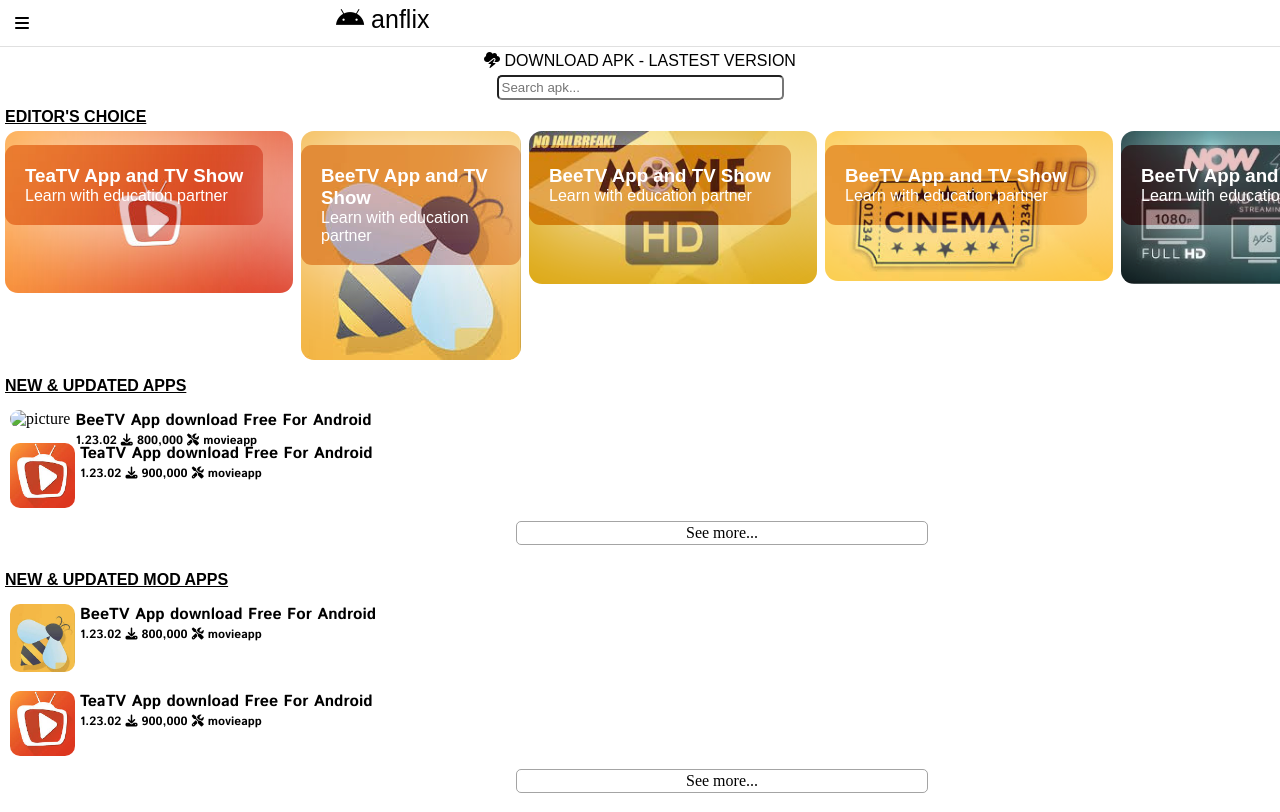
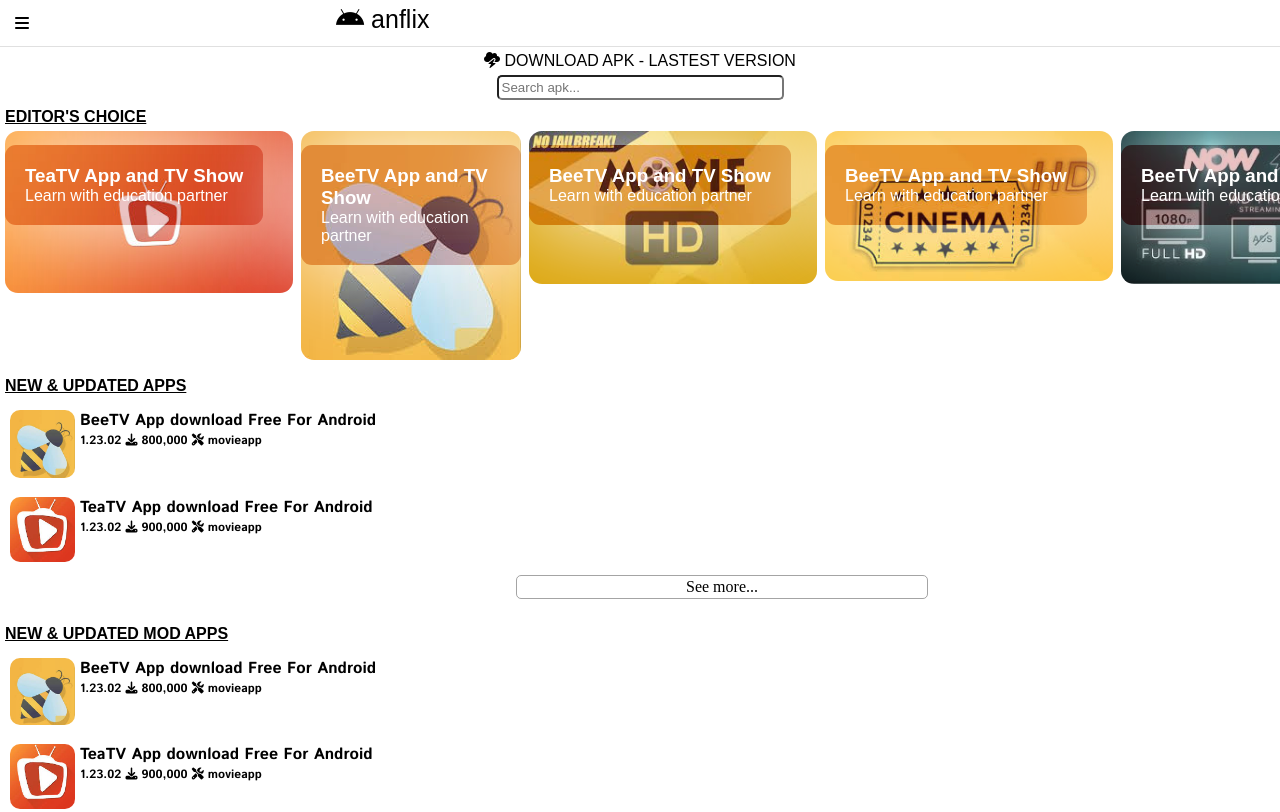
Before and after one commit to Anikbd4/m, a plain HTML site: page index.html in a window 1280 px wide. Shown: the top 812 px of the page. Drawn offline with Linux system fonts and the light colour scheme; the site is published under a folder, as on GitHub Pages, so addresses that start at the root find nothing; a web font is replaced by a local one.

Commit message:
Add files via upload

```diff
--- a/index.html
+++ b/index.html
@@ -13,7 +13,7 @@
   <link rel="preconnect" href="https://fonts.gstatic.com" crossorigin>
   <link href="https://fonts.googleapis.com/css2?family=Istok+Web:wght@400;700&family=Madimi+One&display=swap" rel="stylesheet">
   <!-- google fonts end here-->
-
+  <meta name="description" content="cinema 4k free movie, free download movie,github free movie download, mahedihassananik,anik,moviehd app,cinema hd app,free movie download app,movie store,free movie store,film,film free, etc. ">
   <link rel="stylesheet" href="style.css">
 </head>
 <body>
@@ -100,7 +100,7 @@
       <ul id="Menu">
         <div class="gap-post">
           <li>
-            <img src="/s-beetv.jpg" alt="picture">
+            <img src="s-beetv.jpg" alt="picture">
             <a href="beetv-app-download-free-for-android.html">BeeTV App download Free For Android <span>
               1.23.02 <i class="fa-solid fa-download"></i> 800,000 <i class="fa-solid fa-screwdriver-wrench"></i> movieapp
             </span></a>
```
Also changed, not shown: beetv-app-download-free-for-android.html (+1 -1 lines), teatv-app-download-free-for-android.html (+1 -1 lines).
